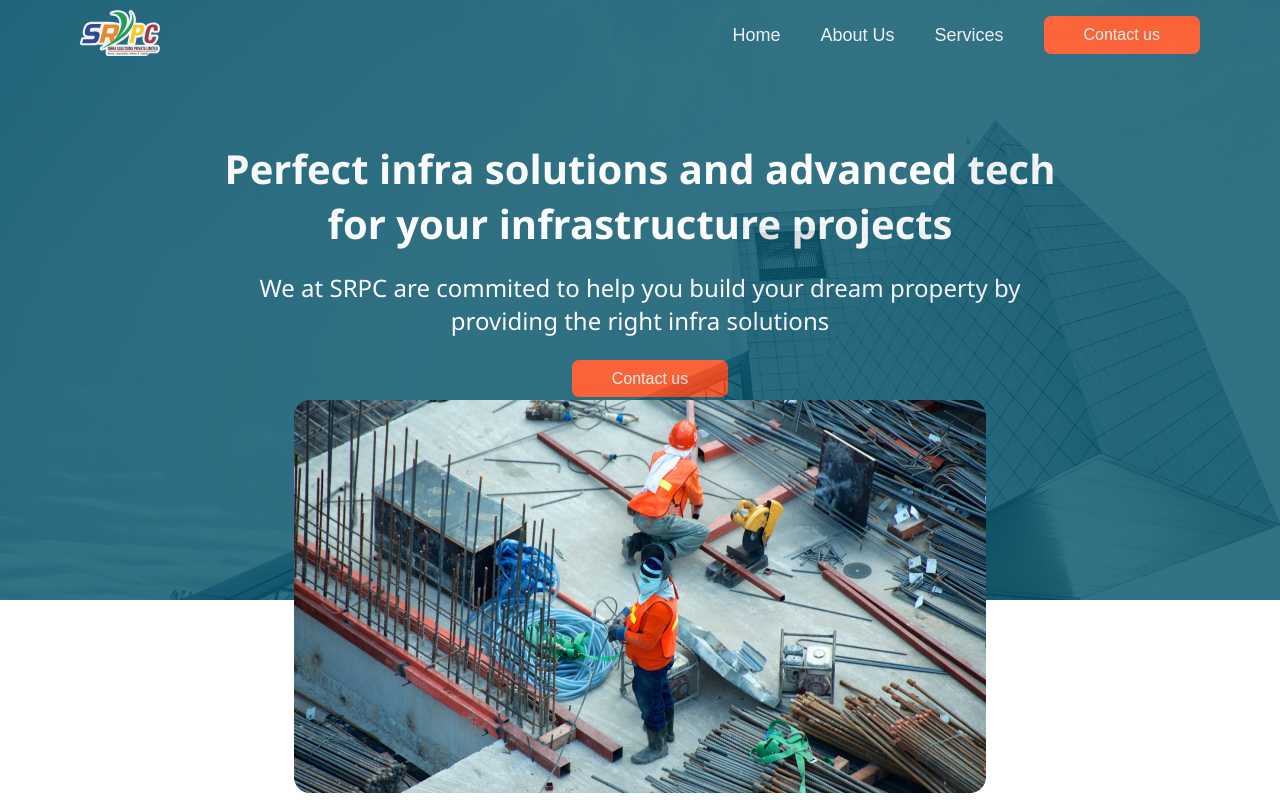
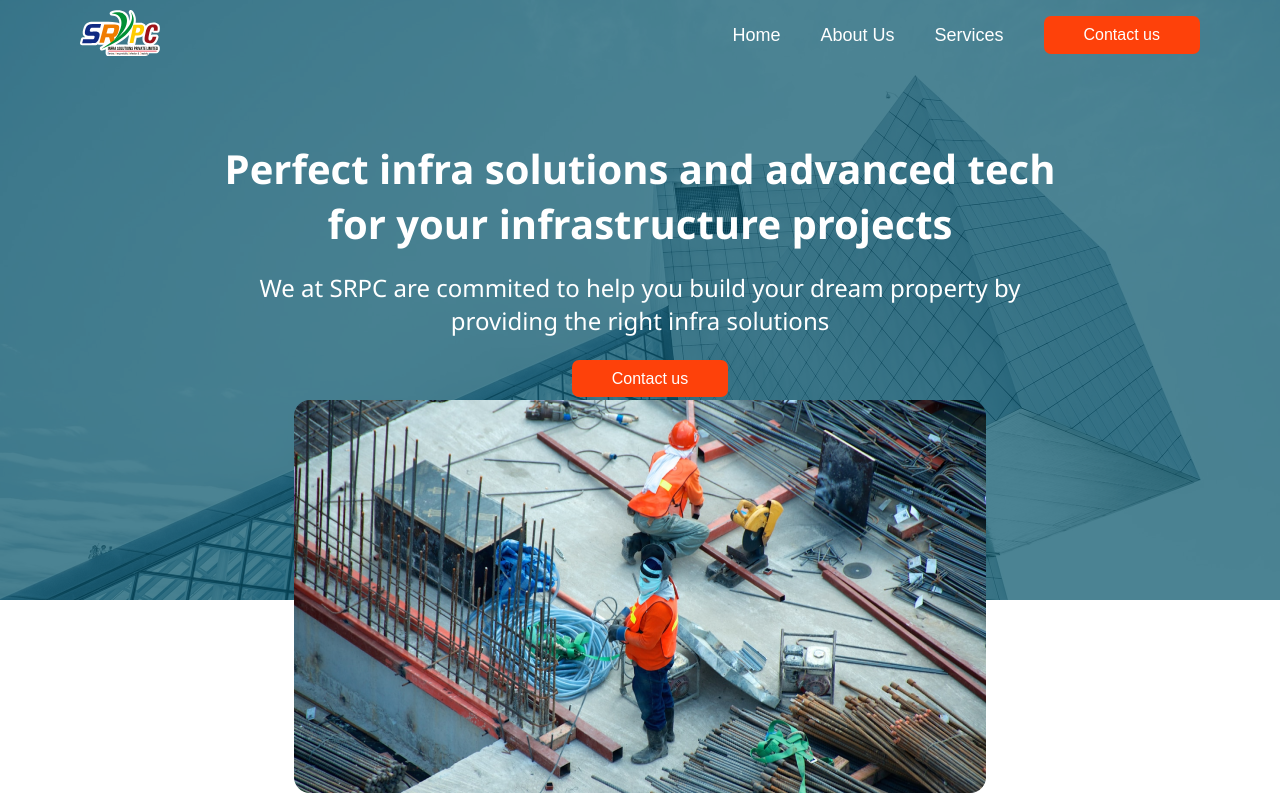
Before and after one commit to ankitdess/srpc, a plain HTML site: page index.html in a window 1280 px wide. Shown: the top 800 px of the page. Drawn offline with Linux system fonts and the light colour scheme.

Commit message:
few changes

```diff
--- a/style.css
+++ b/style.css
@@ -9,12 +9,12 @@
 
   .wrapper{
     background-image: url('header_back.png');
+    background-position: center;
 
   }
 
   header{
-    background-color: #005067;
-    opacity: 0.8;
+    background-color:rgb(0, 80, 103,0.7);
     height: 600px;
   }
 
@@ -77,7 +77,7 @@ max-width: 90%;
   .overlay__content a {
     font-family: "Montserrat", sans-serif;
     font-weight: 500;
-    color: #edf0f1;
+    color: #ffffff;
     text-decoration: none;
   }
 
```
